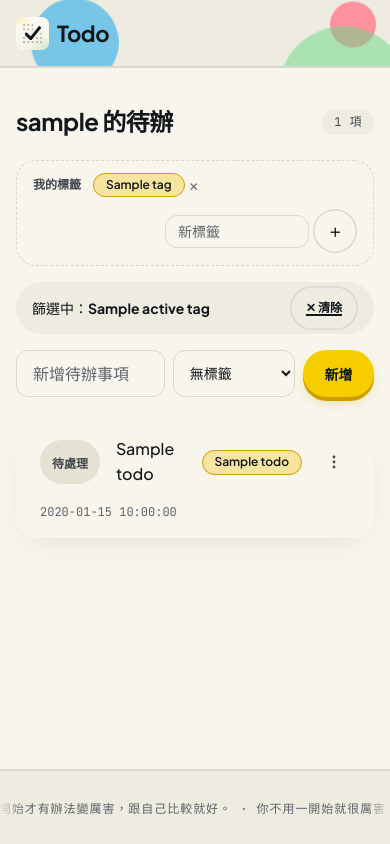
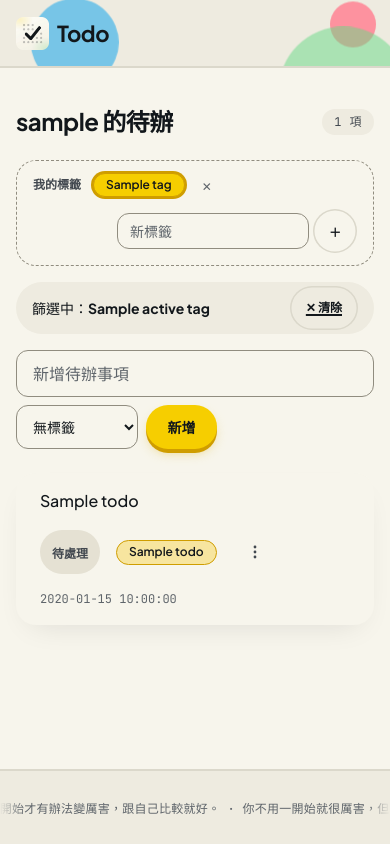
Before and after one commit to allisdonglincai/todo-mvp, a Flask app: template templates/index.html in a window 390 px wide. Run offline with Flask 3, Linux system fonts and the light colour scheme; the template is opened without the code that fills it: most values are stand-ins (such as "Sample title", 1, 10 or a date in 2020).

Commit message:
Design/tech audit fixes: P0 harden (confirm escaping, menu stacking, form overflow), responsive, flash categories, a11y polish

```diff
--- a/app.py
+++ b/app.py
@@ -168,7 +168,7 @@ def register():
                 ok, msg = False, "帳號已被使用"
 
         if not ok:
-            flash(msg)
+            flash(msg, "error")
             return render_template("register.html")
 
         get_db().execute(
@@ -176,7 +176,7 @@ def register():
             (username, generate_password_hash(password)),
         )
         get_db().commit()
-        flash("註冊成功，請登入")
+        flash("註冊成功，請登入", "success")
         return redirect(url_for("login"))
     return render_template("register.html")
 
@@ -190,7 +190,7 @@ def login():
             "SELECT * FROM users WHERE username = ?", (username,)
         ).fetchone()
         if user is None or not check_password_hash(user["password_hash"], password):
-            flash("帳號或密碼錯誤")
+            flash("帳號或密碼錯誤", "error")
             return render_template("login.html")
         session["user_id"] = user["id"]
         session["is_admin"] = bool(user["is_admin"])
@@ -248,7 +248,7 @@ def add():
     title = request.form.get("title", "")
     ok, msg = validate_title(title)
     if not ok:
-        flash(msg)
+        flash(msg, "error")
         return redirect(url_for("index"))
     db = get_db()
     tag_id = resolve_tag_id(db, request.form.get("tag_id"), session["user_id"])
@@ -273,13 +273,13 @@ def add_tag():
         if existing is not None:
             ok, msg = False, "標籤名稱重複"
     if not ok:
-        flash(msg)
+        flash(msg, "error")
         return redirect(url_for("index"))
     get_db().execute(
         "INSERT INTO tags (user_id, name) VALUES (?, ?)", (session["user_id"], name)
     )
     get_db().commit()
-    flash(f"已建立標籤「{name}」")
+    flash(f"已建立標籤「{name}」", "success")
     return redirect(url_for("index"))
 
 
@@ -296,7 +296,7 @@ def delete_tag(tag_id):
     db.execute("UPDATE todos SET tag_id = NULL WHERE tag_id = ?", (tag_id,))
     db.execute("DELETE FROM tags WHERE id = ?", (tag_id,))
     db.commit()
-    flash(f"已刪除標籤「{tag['name']}」")
+    flash(f"已刪除標籤「{tag['name']}」", "success")
     return redirect(url_for("index"))
 
 
@@ -313,7 +313,7 @@ def edit(todo_id):
     title = request.form.get("title", "")
     ok, msg = validate_title(title)
     if not ok:
-        flash(msg)
+        flash(msg, "error")
         return redirect(url_for("index"))
     raw_tag = request.form.get("tag_id")
     tag_id = resolve_tag_id(db, raw_tag, session["user_id"])
@@ -322,7 +322,7 @@ def edit(todo_id):
         (title.strip(), tag_id, todo_id),
     )
     db.commit()
-    flash("已更新")
+    flash("已更新", "success")
     return redirect(url_for("index"))
 
 
@@ -338,7 +338,7 @@ def delete(todo_id):
         abort(404)
     db.execute("DELETE FROM todos WHERE id = ?", (todo_id,))
     db.commit()
-    flash("已刪除")
+    flash("已刪除", "success")
     return redirect(url_for("index"))
 
 
--- a/static/css/app.css
+++ b/static/css/app.css
@@ -12,10 +12,10 @@
   box-sizing: border-box;
 }
 
-html,
-body {
-  overflow-x: clip;
-}
+/* No global overflow-x clip: it turned "the user can scroll to the button"
+   into "the button does not exist". Overflow is contained where it belongs
+   (.marquee, .site-header) so a future layout bug surfaces as a scrollbar
+   instead of an unreachable control. */
 
 html {
   -webkit-text-size-adjust: 100%;
@@ -282,8 +282,7 @@ p {
   animation: marquee 30s linear infinite;
   font-family: var(--font-mono);
   font-size: var(--text-xs);
-  letter-spacing: 0.08em;
-  text-transform: uppercase;
+  letter-spacing: 0.02em;
   color: var(--color-ink-3);
 }
 
@@ -450,7 +449,7 @@ input[type=password] {
   padding: 0.75rem 1rem;
   font-size: var(--text-base);
   font-family: var(--font-body);
-  border: 1.5px solid var(--color-rule);
+  border: 1.5px solid var(--color-rule-strong);
   border-radius: var(--radius-input);
   background: var(--color-paper);
   color: var(--color-ink);
@@ -653,6 +657,18 @@ input[type=password]:focus {
   flex-shrink: 0;
 }
 
+@media (max-width: 40rem) {
+  .add-form,
+  .edit-form:not([hidden]) {
+    flex-wrap: wrap;
+  }
+
+  .add-form input,
+  .edit-form input {
+    flex: 1 1 100%;
+  }
+}
+
 /* ============ todo list ============ */
 .todo-list {
   list-style: none;
@@ -687,6 +715,15 @@ input[type=password]:focus {
   min-width: 0;
   word-break: break-word;
   font-weight: 500;
+}
+
+/* Below this the title was collapsing to a 1-char-per-line column, because
+   every other child of the row is nowrap. Give it its own line instead. */
+@media (max-width: 30rem) {
+  .todo-title {
+    flex: 1 1 100%;
+    order: -1;
+  }
 }
 
 .todo-time {
@@ -938,19 +974,25 @@ input[type=password]:focus {
 }
 
 /* ============ v3 tags ============ */
+.add-form select,
+.edit-form select {
+  flex: 0 1 auto;
+  min-width: 0;
+  max-width: 12rem;
+}
+
 select {
   padding: 0.6rem 0.75rem;
   font-size: var(--text-sm);
   font-family: var(--font-body);
-  border: 1.5px solid var(--color-rule);
+  border: 1.5px solid var(--color-rule-strong);
   border-radius: var(--radius-input);
   background: var(--color-paper);
   color: var(--color-ink);
 }
 
 select:focus {
-  outline: none;
-  border-color: var(--color-accent-2);
+  border-color: var(--color-accent-2-deep);
 }
 
 .tag-manager {
@@ -959,7 +1001,7 @@ select:focus {
   flex-wrap: wrap;
   gap: var(--space-sm);
   padding: var(--space-sm) var(--space-md);
-  border: 1.5px dashed var(--color-rule);
+  border: 1.5px dashed var(--color-rule-strong);
   border-radius: var(--radius-card);
   margin-bottom: var(--space-md);
 }
@@ -974,6 +1016,9 @@ select:focus {
 .tag-chip-wrap {
   display: inline-flex;
   align-items: center;
+  gap: var(--space-2xs);
+  max-width: 100%;
+  min-width: 0;
 }
 
 .tag-chip {
@@ -988,6 +1033,17 @@ select:focus {
   color: var(--color-ink);
   text-decoration: none;
   white-space: nowrap;
+  min-width: 0;
+  max-width: 100%;
+  overflow: hidden;
+  text-overflow: ellipsis;
+}
+
+/* The chip you are currently filtering by. */
+.tag-chip.is-active {
+  background: var(--color-accent);
+  border-color: var(--color-accent-deep);
+  box-shadow: 0 0 0 2px var(--color-accent-deep);
 }
 
 .tag-chip:hover {
@@ -995,18 +1051,29 @@ select:focus {
 }
 
 .tag-chip__delete {
+  display: inline-flex;
+  align-items: center;
+  justify-content: center;
+  flex-shrink: 0;
+  /* 44px pointer target without a 44px visual footprint. */
+  width: 2.75rem;
+  height: 2.75rem;
+  margin: -0.75rem -0.5rem -0.75rem -0.25rem;
   border: 0;
   background: transparent;
   color: var(--color-ink-3);
   font-size: var(--text-xs);
-  padding: var(--space-3xs) var(--space-2xs);
   border-radius: var(--radius-pill);
   cursor: pointer;
 }
 
 .tag-chip__delete:hover {
   color: var(--color-danger);
-  background: var(--color-danger-bg);
+  background: radial-gradient(
+    circle at center,
+    var(--color-danger-bg) 0 44%,
+    transparent 46%
+  );
 }
 
 .tag-add-form {
@@ -1017,8 +1084,11 @@ select:focus {
 }
 
 .tag-add-form input[type=text] {
-  width: 9rem;
-  padding: 0.4rem 0.75rem;
+  flex: 1 1 9rem;
+  width: auto;
+  min-width: 0;
+  max-width: 12rem;
+  padding: var(--space-xs) var(--space-sm);
   font-size: var(--text-sm);
 }
 
@@ -1045,8 +1115,8 @@ select:focus {
   display: inline-flex;
   align-items: center;
   justify-content: center;
-  width: 2rem;
-  height: 2rem;
+  width: 2.75rem;
+  height: 2.75rem;
   border: 0;
   border-radius: var(--radius-sm);
   background: transparent;
--- a/static/css/tokens.css
+++ b/static/css/tokens.css
@@ -13,6 +13,7 @@
   --color-ink-2:      oklch(40% 0.014 250);
   --color-ink-3:      oklch(50% 0.012 250);
   --color-rule:       oklch(88% 0.018 95);
+  --color-rule-strong:oklch(64% 0.020 95);  /* 3.08:1 on paper — WCAG 1.4.11 */
 
   --color-accent:       oklch(86% 0.18 95);   /* pear — primary */
   --color-accent-deep:  oklch(72% 0.19 92);   /* pear button edge */
@@ -25,6 +26,9 @@
   --color-lavender:      oklch(74% 0.16 305); /* admin accent, sparing */
 
   --color-focus:      oklch(60% 0.18 235);
+
+  --color-link:       oklch(50% 0.18 235);  /* 4.98:1 on paper */
+  --color-link-hover: oklch(40% 0.16 235);  /* hover goes darker, not lighter */
 
   --color-danger:      oklch(52% 0.20 18);
   --color-danger-bg:   oklch(93% 0.035 18);
--- a/templates/base.html
+++ b/templates/base.html
@@ -15,7 +15,7 @@
     <link rel="preconnect" href="https://fonts.googleapis.com" />
     <link rel="preconnect" href="https://fonts.gstatic.com" crossorigin />
     <link
-      href="https://fonts.googleapis.com/css2?family=Plus+Jakarta+Sans:wght@400;500;600;700&family=Noto+Sans+TC:wght@400;500;700&family=JetBrains+Mono:wght@400;500&display=swap"
+      href="https://fonts.googleapis.com/css2?family=Plus+Jakarta+Sans:wght@400;500;600;700&family=JetBrains+Mono:wght@400;500&display=swap"
       rel="stylesheet"
     />
     <link
--- a/templates/index.html
+++ b/templates/index.html
@@ -13,11 +13,16 @@
   <span class="tag-manager__label">我的標籤</span>
   {% for tag in tags %}
   <span class="tag-chip-wrap">
-    <a class="tag-chip" href="/?tag_id={{ tag.id }}">{{ tag.name }}</a>
+    <a
+      class="tag-chip{% if active_tag and active_tag.id == tag.id %} is-active{% endif %}"
+      href="/?tag_id={{ tag.id }}"
+      {% if active_tag and active_tag.id == tag.id %}aria-current="true"{% endif %}
+      >{{ tag.name }}</a
+    >
     <form
       action="/tags/delete/{{ tag.id }}"
       method="post"
-      onsubmit="if(!confirm('確定要刪除標籤「{{ tag.name }}」嗎？其下待辦會變回無標籤。')){event.stopPropagation();return false}"
+      data-confirm="確定要刪除標籤「{{ tag.name }}」嗎？其下待辦會變回無標籤，此動作無法復原。"
     >
       <button type="submit" class="tag-chip__delete" aria-label="刪除標籤 {{ tag.name }}">✕</button>
     </form>
@@ -50,7 +55,7 @@
   <button type="submit" class="btn btn--pear">新增</button>
 </form>
 
-<ul class="todo-list">
+<ul class="todo-list" role="list">
   {% for todo in todos %}
   <li class="todo-item">
     <form action="/status/{{ todo.id }}" method="post">
@@ -64,15 +69,15 @@
     {% endif %}
     <span class="todo-time">{{ todo.created_at }}</span>
     <div class="menu-wrap">
-      <button type="button" class="menu-btn" aria-haspopup="menu" aria-expanded="false" aria-label="更多動作">
+      <button type="button" class="menu-btn" aria-expanded="false" aria-label="{{ todo.title }} 的更多動作">
         <svg width="16" height="16" viewBox="0 0 16 16" aria-hidden="true">
           <circle cx="8" cy="3" r="1.4" fill="currentColor"/>
           <circle cx="8" cy="8" r="1.4" fill="currentColor"/>
           <circle cx="8" cy="13" r="1.4" fill="currentColor"/>
         </svg>
       </button>
-      <div class="menu" role="menu" hidden>
-        <button type="button" class="menu-item" role="menuitem" data-menu-edit>
+      <div class="menu" hidden>
+        <button type="button" class="menu-item" data-menu-edit>
           <svg width="14" height="14" viewBox="0 0 16 16" fill="none" stroke="currentColor" stroke-width="1.5" stroke-linecap="round" stroke-linejoin="round" aria-hidden="true">
             <path d="M11.5 2.5l2 2L5 13l-2.6.6L3 11z"/>
           </svg>
@@ -82,9 +87,9 @@
         <form
           action="/delete/{{ todo.id }}"
           method="post"
-          onsubmit="if(!confirm('確定要刪除「{{ todo.title }}」嗎？')){event.stopPropagation();return false}"
+          data-confirm="確定要刪除「{{ todo.title }}」嗎？此動作無法復原。"
         >
-          <button type="submit" class="menu-item menu-item--danger" role="menuitem">
+          <button type="submit" class="menu-item menu-item--danger">
             <svg width="14" height="14" viewBox="0 0 16 16" fill="none" stroke="currentColor" stroke-width="1.5" stroke-linecap="round" stroke-linejoin="round" aria-hidden="true">
               <path d="M2.5 4h11M6.5 4V2.5h3V4M4 4l.7 9.5h6.6L12 4M6.7 7v4M9.3 7v4"/>
             </svg>
@@ -111,6 +116,7 @@
         {% endfor %}
       </select>
       <button type="submit" class="btn btn--pear btn--sm">儲存</button>
+      <button type="button" class="btn btn--soft btn--sm" data-menu-cancel>取消</button>
     </form>
   </li>
   {% else %}
@@ -122,13 +128,46 @@
 
 <script>
   (function () {
+    // Destructive actions carry their prompt in data-confirm. Reading it via
+    // dataset gives us the already-decoded string, so titles containing
+    // quotes or backslashes can't break out and silently skip the dialog
+    // (which is what the old inline onsubmit="confirm('...')" did).
+    document.addEventListener(
+      "submit",
+      function (e) {
+        var form = e.target;
+        if (!form.dataset) return;
+        var msg = form.dataset.confirm;
+        if (msg && !window.confirm(msg)) {
+          e.preventDefault();
+          e.stopPropagation();
+        }
+      },
+      true
+    );
+
     function closeMenus(except) {
       document.querySelectorAll(".menu:not([hidden])").forEach(function (m) {
         if (m === except) return;
+        var trigger = m.parentNode.querySelector(".menu-btn");
+        if (m.contains(document.activeElement)) trigger.focus();
         m.hidden = true;
-        m.parentNode.querySelector(".menu-btn").setAttribute("aria-expanded", "false");
+        trigger.setAttribute("aria-expanded", "false");
       });
     }
+
+    function closeEditForms(except) {
+      document.querySelectorAll(".edit-form:not([hidden])").forEach(function (f) {
+        if (f === except) return;
+        var item = f.closest(".todo-item");
+        if (f.contains(document.activeElement)) {
+          item.querySelector(".menu-btn").focus();
+        }
+        f.hidden = true;
+        item.classList.remove("is-editing");
+      });
+    }
+
     document.addEventListener("click", function (e) {
       var btn = e.target.closest(".menu-btn");
       if (btn) {
@@ -139,18 +178,29 @@
         btn.setAttribute("aria-expanded", String(open));
         return;
       }
+      if (e.target.closest("[data-menu-cancel]")) {
+        closeEditForms();
+        return;
+      }
       var edit = e.target.closest("[data-menu-edit]");
       if (edit) {
         closeMenus();
-        var f = edit.closest(".todo-item").querySelector(".edit-form");
-        f.hidden = !f.hidden;
+        var item = edit.closest(".todo-item");
+        var f = item.querySelector(".edit-form");
+        var wasHidden = f.hidden;
+        closeEditForms(f);
+        f.hidden = !wasHidden;
+        item.classList.toggle("is-editing", wasHidden);
         if (!f.hidden) f.title.focus();
         return;
       }
       if (!e.target.closest(".menu")) closeMenus();
     });
+
     document.addEventListener("keydown", function (e) {
-      if (e.key === "Escape") closeMenus();
+      if (e.key !== "Escape") return;
+      closeMenus();
+      closeEditForms();
     });
   })();
 </script>
```
Also changed, not shown: other parts of static/css/app.css (+42 -14 lines), design.md (+42 -7 lines).
